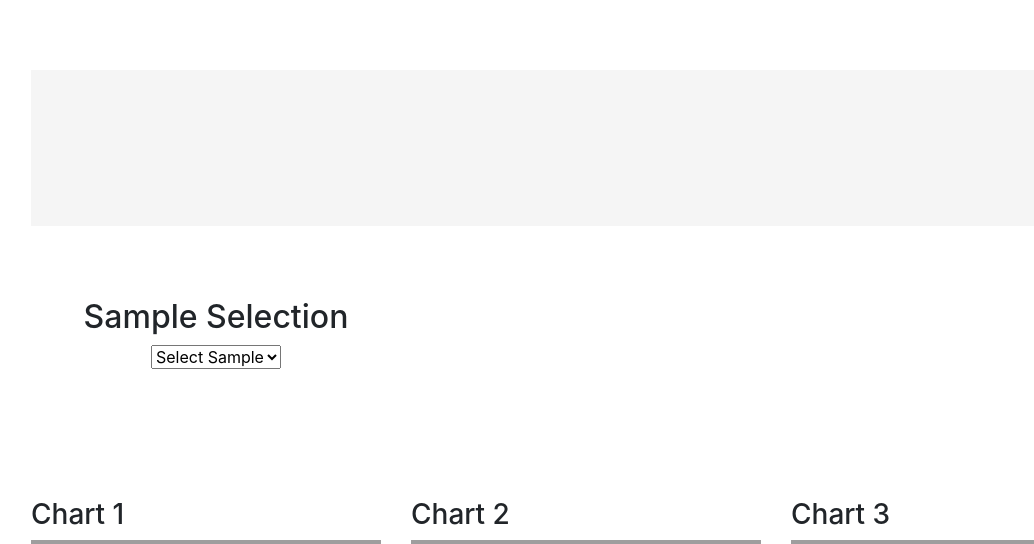
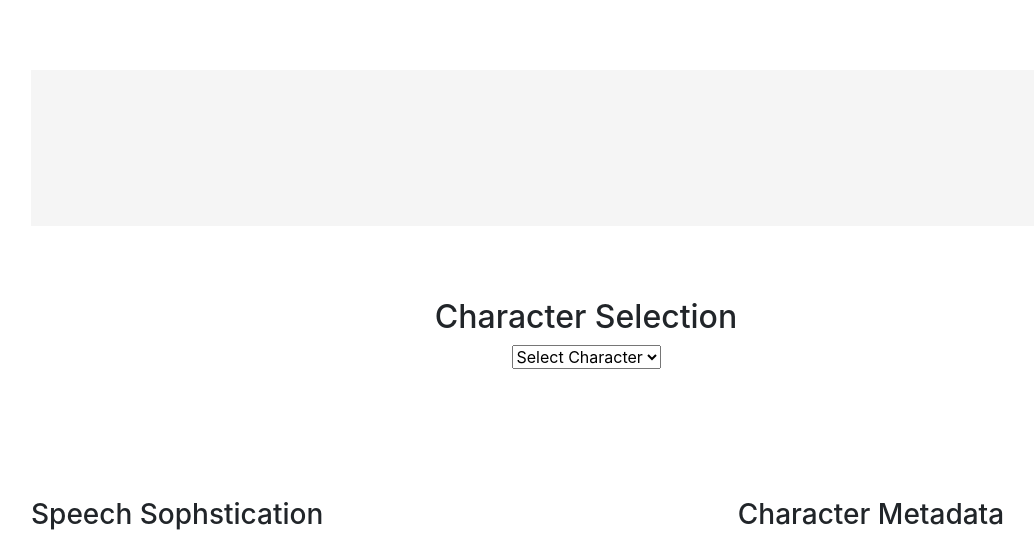
Before and after one commit to victoryk13/Simpsons, a Flask app: page / in a window 1280 px wide. Shown: the part 2596-3140 px from the top of the page, without its empty margins (54-1088 px from the left). Run offline with Flask 2, Linux system fonts and the light colour scheme; parts of the project's set-up code (start-up, migrations or seed data) failed here and were passed over; some libraries are stand-ins or nearby versions; grey boxes are pictures that could not be loaded.

Commit message:
Added in metadata to page -gta

```diff
--- a/static/js/app.js
+++ b/static/js/app.js
@@ -14,7 +14,7 @@
 });
 
 
-var namesUrl = "top_50_character";
+var namesUrl = "top_50_characters";
 Plotly.d3.json(namesUrl, function(error, response) {
     if (error) return console.warn(error);
 
@@ -27,15 +27,111 @@
 
 });
 
-// function getSimpsonsData() {
-//         sampleValue = document.getElementById("simpsonsDropdown").value;
+function appendInnerHMTL(response) {
 
-//         var endPointCharacterData = '/character_metadata/' + sampleValue
-//         Plotly.d3.json(endPointCharacterData, function(error, response) {
+              d3.select("#metaList")
+              .append('li')
+              .attr('class', 'list-group-item d-flex justify-content-between align-items-center')
+              .text('Character Name')
+              .append('span')
+              .attr('class', 'badge badge-primary badge-pill')
+              .text(response[0]['Character Name'])
 
-//             if (error) return console.warn(error);
+            d3.select("#metaList")
+              .append('li')
+              .attr('class', 'list-group-item d-flex justify-content-between align-items-center')
+              .text('First Appearance')
+              .append('span')
+              .attr('class', 'badge badge-primary badge-pill')
+              .text(response[0]['First Appearance'])
 
-//             console.log(response[0]['Occupation'])
+            d3.select("#metaList")
+              .append('li')
+              .attr('class', 'list-group-item d-flex justify-content-between align-items-center')
+              .text('Flesch Readability')
+              .append('span')
+              .attr('class', 'badge badge-primary badge-pill')
+              .text(response[0]['Flesch Readability'])
 
-//         });
-// };
+            d3.select("#metaList")
+              .append('li')
+              .attr('class', 'list-group-item d-flex justify-content-between align-items-center')
+              .text('Flesch-Kincaid Grade')
+              .append('span')
+              .attr('class', 'badge badge-primary badge-pill')
+              .text(response[0]['Flesch-Kincaid Grade'])
+
+            d3.select("#metaList")
+              .append('li')
+              .attr('class', 'list-group-item d-flex justify-content-between align-items-center')
+              .text('Gender')
+              .append('span')
+              .attr('class', 'badge badge-primary badge-pill')
+              .text(response[0]['Gender'])
+
+            d3.select("#metaList")
+              .append('li')
+              .attr('class', 'list-group-item d-flex justify-content-between align-items-center')
+              .text('Hair')
+              .append('span')
+              .attr('class', 'badge badge-primary badge-pill')
+              .text(response[0]['Hair'])
+
+            d3.select("#metaList")
+              .append('li')
+              .attr('class', 'list-group-item d-flex justify-content-between align-items-center')
+              .text('Occupation')
+              .append('span')
+              .attr('class', 'badge badge-primary badge-pill')
+              .text(response[0]['Occupation'])
+
+            d3.select("#metaList")
+              .append('li')
+              .attr('class', 'list-group-item d-flex justify-content-between align-items-center')
+              .text('Sentence Count')
+              .append('span')
+              .attr('class', 'badge badge-primary badge-pill')
+              .text(response[0]['Sentence Count'])
+
+            d3.select("#metaList")
+              .append('li')
+              .attr('class', 'list-group-item d-flex justify-content-between align-items-center')
+              .text('Syllable Count')
+              .append('span')
+              .attr('class', 'badge badge-primary badge-pill')
+              .text(response[0]['Syllable Count'])
+
+            d3.select("#metaList")
+              .append('li')
+              .attr('class', 'list-group-item d-flex justify-content-between align-items-center')
+              .text('Word Count')
+              .append('span')
+              .attr('class', 'badge badge-primary badge-pill')
+              .text(response[0]['Word Count'])
+
+            d3.select("#metaList")
+              .append('li')
+              .attr('class', 'list-group-item d-flex justify-content-between align-items-center')
+              .text('Status')
+              .append('span')
+              .attr('class', 'badge badge-primary badge-pill')
+              .text(response[0]['Status'])
+
+
+}
+
+function getSimpsonsData() {
+
+        sampleValue = document.getElementById("simpsonsDropdown").value;
+
+        document.getElementById("metaList").innerHTML = ""
+
+        var endPointCharacterData = '/character_metadata/' + sampleValue
+        Plotly.d3.json(endPointCharacterData, function(error, response) {
+
+            if (error) return console.warn(error);
+
+            appendInnerHMTL(response)
+
+        });
+};
--- a/static/styles/stylesheet.css
+++ b/static/styles/stylesheet.css
@@ -21,7 +21,7 @@
 
 }
 
-.homer{
+.homer {
       width: 239px;
       height: 391px;
 }
--- a/templates/index.html
+++ b/templates/index.html
@@ -241,41 +241,34 @@
         <br>
 
         <!-- NLP Charts -->
-            <div class='container'>
-
-                <div class="col-sm-4" style="width: 480px; height: 200px;">
-                <center>
-                    <h2>Sample Selection</h2>
-                        <select id="simpsonsDropdown" onchange="getSimpsonsData(this.value)">
-                            <option value=#>Select Sample</option>
+        <div class='container'>
+            <center>
+                <div class="col-sm-12" style="width: 480px; height: 200px;">
+                    <h2>Character Selection</h2>
+                        <select name='simpsonsDropdown' id="simpsonsDropdown" onchange="getSimpsonsData(this.value)">
+                            <option value=#>Select Character</option>
                     </select>
-                </center>
-            </div>
-
-
+                </div>
+            </center>
         </div>
 
         <div class='container'>
             <div id='characterCharts'>
                 <div class="row">
-                    <div class="col-sm-4">
-                        <div id='chart1'>
-                            <h3>Chart 1</h3>
-                            <img src="https://i.ytimg.com/vi/43P7EEqjTDA/maxresdefault.jpg">
-                        </div>
+
+                    <div class="col-sm-6">
+                        <h3>Speech Sophstication</h3>
+                            <div id='chart2'>
+                                <!-- <img src="https://i.ytimg.com/vi/43P7EEqjTDA/maxresdefault.jpg"> -->
+                            </div>
                     </div>
 
-                    <div class="col-sm-4">
-                        <div id='chart2'>
-                            <h3>Chart 2</h3>
-                            <img src="https://i.ytimg.com/vi/43P7EEqjTDA/maxresdefault.jpg">
-                        </div>
-                    </div>
+                    <div class="col-sm-6">
+                        <div id='chart3'>
+                            <center><h3>Character Metadata</h3></center>
+                            <ul id='metaList'>
 
-                    <div class="col-sm-4">
-                        <div id='chart3'>
-                            <h3>Chart 3</h3>
-                            <img src="https://i.ytimg.com/vi/43P7EEqjTDA/maxresdefault.jpg">
+                            </ul>
                         </div>
                     </div>
 
@@ -382,21 +375,6 @@
         </div>
 
         <!-- Javascript Links -->
-        <script>
-            function getSimpsonsData() {
-
-            sampleValue = document.getElementById("simpsonsDropdown").value;
-
-            var endPointCharacterData = '/character_metadata/' + sampleValue
-            Plotly.d3.json(endPointCharacterData, function(error, response) {
-
-            if (error) return console.warn(error);
-
-            console.log(response[0]['Occupation'])
-
-                });
-            };
-        </script>
 
         <!-- Link to external Javascript file -->
         <script type="text/javascript" src="{{ url_for('static', filename='js/app.js') }}"></script>
```
